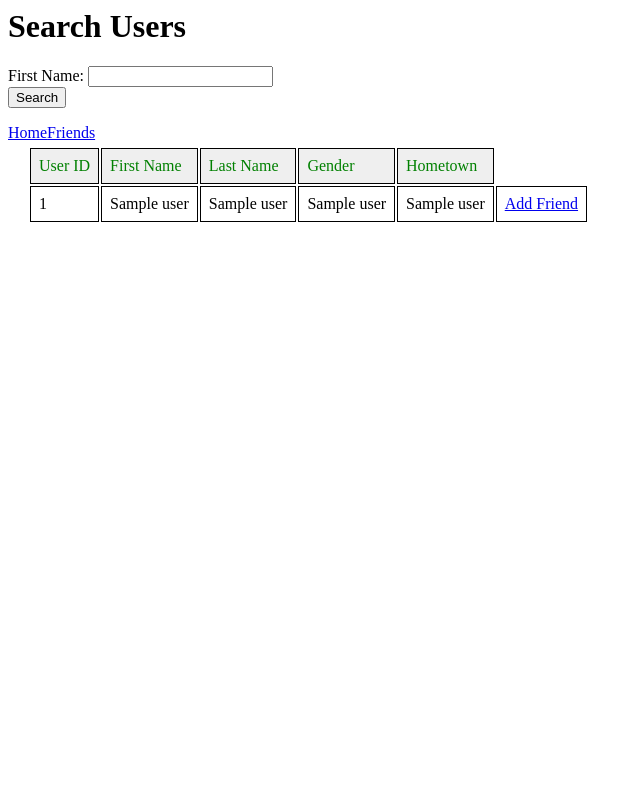
After one commit to yap-ryan/photoshare-sql-project, a Python web app: template templates/search_users.html in a window 1280 px wide. The commit adds this page. Shown: the whole page, without its empty margins (0-642 px from the left). Run offline with Jinja, Linux system fonts and the light colour scheme; the template is opened without the code that fills it: most values are stand-ins (such as "Sample title", 1, 10 or a date in 2020).

Commit message:
work to friends friends functionality

```diff
--- a/templates/hello.html
+++ b/templates/hello.html
@@ -26,6 +26,7 @@
 {% endif %}
 
 <ul>
+<li><a href='/friends'>Friends</a> </li>
 <li><a href='/upload'>Upload a photo</a> </li>
 <li><a href='/logout'>Logout</a></li>
 <li><a href='/'>Home</a></li>
--- a/templates/register.html
+++ b/templates/register.html
@@ -30,7 +30,7 @@
                 <input type="date" name="date_of_birth" /><br />
                 <label for="hometown">Hometown:</label>
                 <input type="text" name="hometown" /><br />
-                <input type="submit" />
+                <input type="submit" value="Submit" />
             </form>
          </div>
     </body>
--- /dev/null
+++ b/templates/search_users.html
@@ -0,0 +1,61 @@
+<head>
+    <title>Search Users</title>
+</head>
+<body>
+    <div class="title">
+        <h1>Search Users</h1>
+    </div>
+    <div>
+        <form method="post" action="/search_users">
+            <label for="first_name">First Name:</label>
+            <input type="text" name="first_name" required='true' /><br />
+            <input type="submit" value="Search" />
+        </form>
+    </div>
+
+    <div>
+        {% if users %}
+            <table style="margin-left: 20px;">
+                <th>
+                    <tr style="color: green;">
+                        <td>User ID</td>
+                        <td>First Name</td>
+                        <td>Last Name</td>
+                        <td>Gender</td>
+                        <td>Hometown</td>
+                    </tr>
+                </th>
+
+            {% for user in users %}
+            <tr>
+                <td>{{ user[0] }}</td>
+                <td>{{ user[1] }}</td>
+                <td>{{ user[2] }}</td>
+                <td>{{ user[3] }}</td>
+                <td>{{ user[4] }}</td>
+                <td>
+                    <a href="{{ url_for('add_friend', addressee_id = user[0], addressee_first_name = user[1])}}"> Add Friend</a>
+                </td>
+            </tr>
+            {%endfor%}
+        {% endif %}
+    </div>
+    <a href='/'>Home</a>
+    <a href='/friends'>Friends</a>
+
+</body>
+
+<style type="text/css">
+
+    th:tr{
+        color: blue;
+    }
+    tr:nth-of-type(2n){
+        border: 1px solid black;
+        background-color: rgba(224, 224, 224, 0.5);
+    }
+    td{
+        padding: 8px 8px;
+        border: 1px solid black;
+    }
+</style>
```
Also changed, not shown: app.py (+54 -10 lines), schema.sql (+25 -18 lines), templates/friends.html (added, +17 -0 lines), 1 other file.
